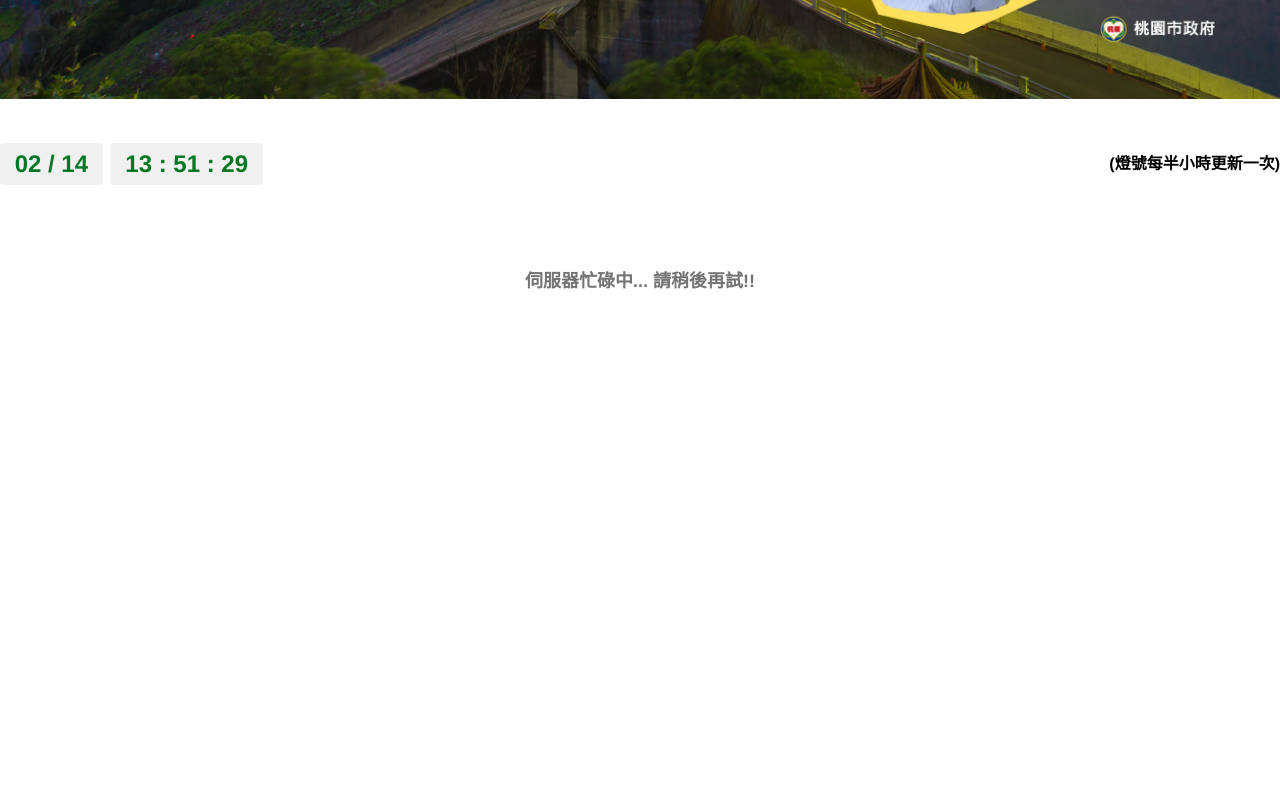
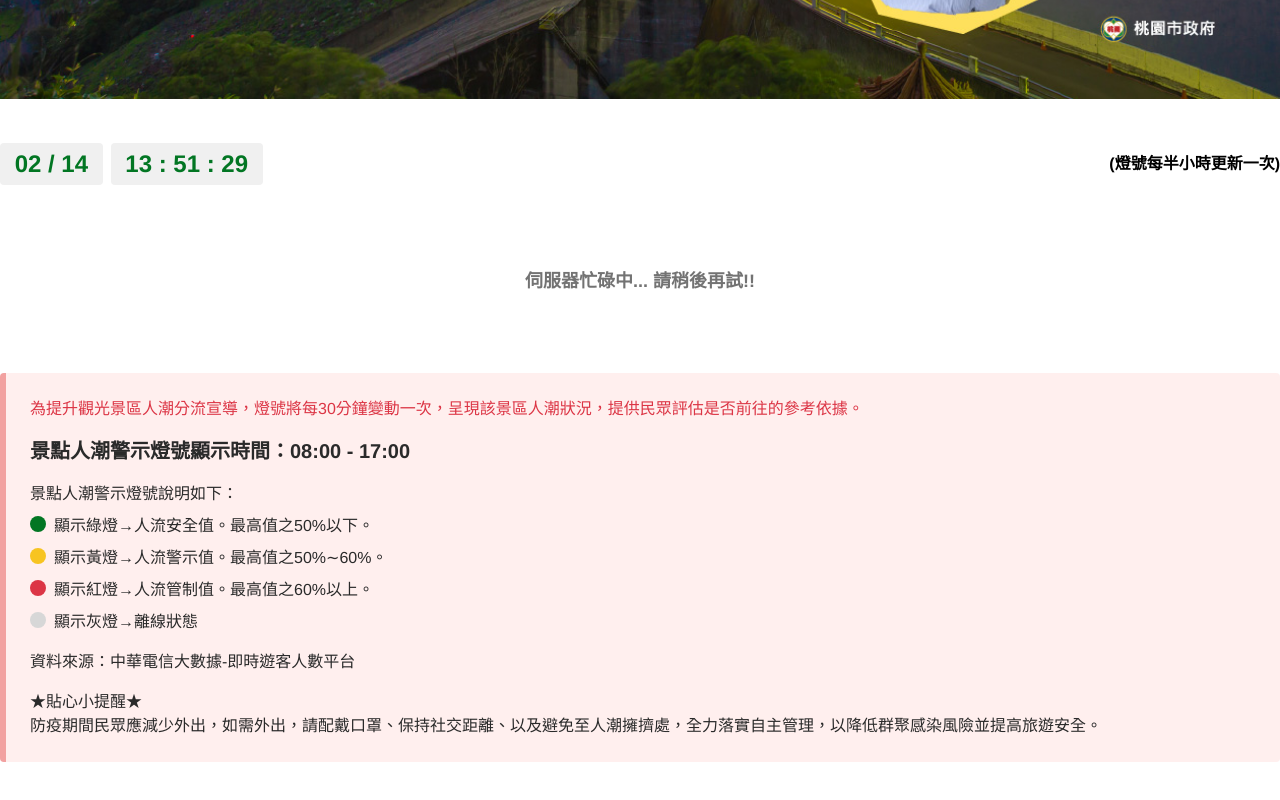
Before and after one commit to csii-dev/taoyuan, a plain HTML site: page index.html in a window 1280 px wide. Shown: the part 564-1364 px from the top of the page. Before the commit the page ends 937 px from the top, so only its background shows below. Drawn offline with Linux system fonts and the light colour scheme; no server answers.

Commit message:
加上說明及燈號圖例

```diff
--- a/index.html
+++ b/index.html
@@ -4,7 +4,7 @@
 	<meta charset="UTF-8">
 	<meta name="viewport" content="width=device-width, initial-scale=1.0, user-scalable=0">
 	<title>桃園景點人潮警示燈號</title>
-	<link rel="stylesheet" href="assets/css/app.css" />
+	<link rel="stylesheet" href="assets/css/app.css?t=202102142150" />
 	<link rel="icon" type="image/png" href="assets/favicons/favicon-16x16.png" sizes="16x16">
 </head>
 <body>
@@ -20,7 +20,7 @@
 			<img src="assets/images/banner-md.jpg" alt="" class="embed-responsive-item">
 		</picture>
 		<div class="maw-1280px p-2 p-md-3 py-xl-5 px-xl-0 mx-auto">
-			<div class="d-flex justify-content-between flex-wrap align-items-center mb-2 fz-18px fz-md-20px fz-lg-24px font-weight-bold">
+			<section class="d-flex justify-content-between flex-wrap align-items-center mb-2 fz-18px fz-md-20px fz-lg-24px font-weight-bold">
 	            <div class="d-flex align-items-center py-4px mr-1">
 	                <div class="d-flex align-items-center bg-gray text-success rounded p-4px px-sm-1 text-center mr-1">
 	                    <div class="w-4 w-sm-5 text-center" id="month"></div> /
@@ -34,11 +34,46 @@
 	                </div>
 	            </div>
 	            <div class="py-4px ml-md-auto text-gray-400 text-right fz-16px">(燈號每半小時更新一次)</div>
-	        </div>
+	        </section>
 			<ul class="row mb-n2 mb-md-n3 mx-md-n12px" id="spot-light-list"></ul>
+			<section class="mt-4 mt-xl-5 p-2 p-xl-3 text-dark fz-16px border-left border-width-6px border-light-red rounded bg-light-red">
+                <p class="mb-2 text-danger">
+                    為提升觀光景區人潮分流宣導，燈號將每30分鐘變動一次，呈現該景區人潮狀況，提供民眾評估是否前往的參考依據。
+                </p>
+                <p class="fz-18px fz-md-20px fz-lg-20px font-weight-bold text-dark mb-2">
+                    景點人潮警示燈號顯示時間：08:00 - 17:00
+                </p>
+                <div class="mb-2">
+                    <div class="mb-1">景點人潮警示燈號說明如下：</div>
+                    <div class="position-relative pl-3 mb-1">
+                        <div class="w-2 h-2 flex-shrink-0 rounded-circle absolute-top-left bg-success" style="top:2px"></div>
+                        <div>顯示綠燈→人流安全值。最高值之50%以下。</div>
+                    </div>
+                    <div class="position-relative pl-3 mb-1">
+                        <div class="w-2 h-2 flex-shrink-0 rounded-circle absolute-top-left bg-warning" style="top:2px"></div>
+                        <div>顯示黃燈→人流警示值。最高值之50%∼60%。</div>
+                    </div>
+                    <div class="position-relative pl-3 mb-1">
+                        <div class="w-2 h-2 flex-shrink-0 rounded-circle absolute-top-left bg-danger" style="top:2px"></div>
+                        <div>顯示紅燈→人流管制值。最高值之60%以上。</div>
+                    </div>
+                    <div class="position-relative pl-3 mb-1">
+                        <div class="w-2 h-2 flex-shrink-0 rounded-circle absolute-top-left bg-gray-300" style="top:2px"></div>
+                        <div>顯示灰燈→離線狀態</div>
+                    </div>
+                </div>
+                <p class="mb-2">
+                    資料來源：中華電信大數據-即時遊客人數平台
+                </p>
+                <p>
+                    ★貼心小提醒★
+                    <br />
+                    防疫期間民眾應減少外出，如需外出，請配戴口罩、保持社交距離、以及避免至人潮擁擠處，全力落實自主管理，以降低群聚感染風險並提高旅遊安全。
+                </p>
+            </section>
 		</div>
 	</main>
 	<script src="https://polyfill.io/v3/polyfill.min.js?version=3.52.1&features=fetch%2CNodeList.prototype.forEach%2CObject.entries%2CURL%2CURLSearchParams" nomodule></script>
-	<script src="js/app.min.js?t=202102040937"></script>
+	<script src="js/app.min.js?t=202102142150"></script>
 </body>
 </html>
```
Also changed, not shown: assets/css/app.css.
